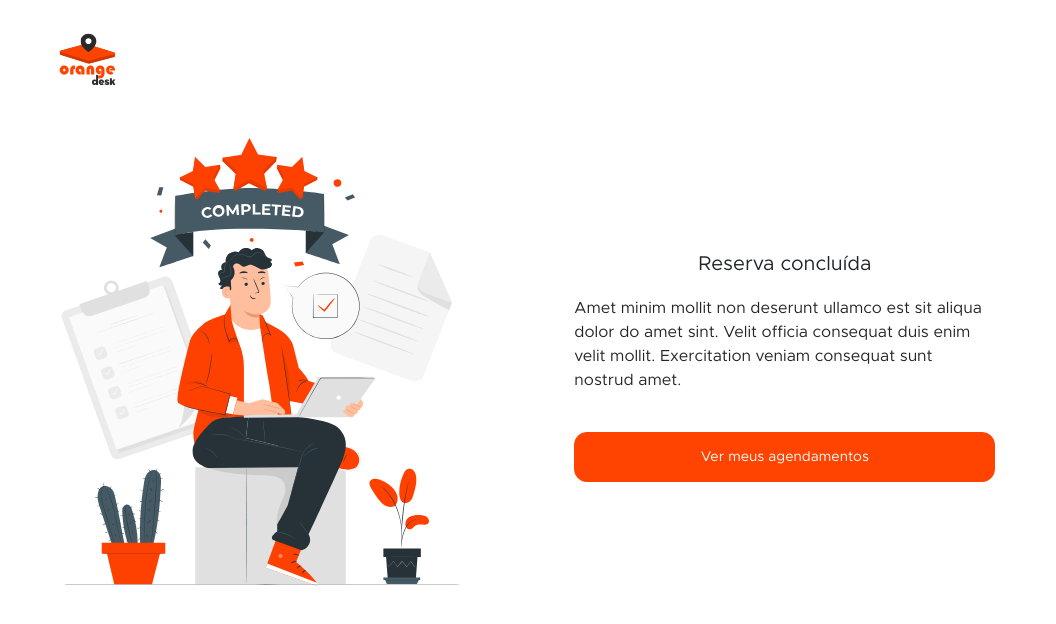
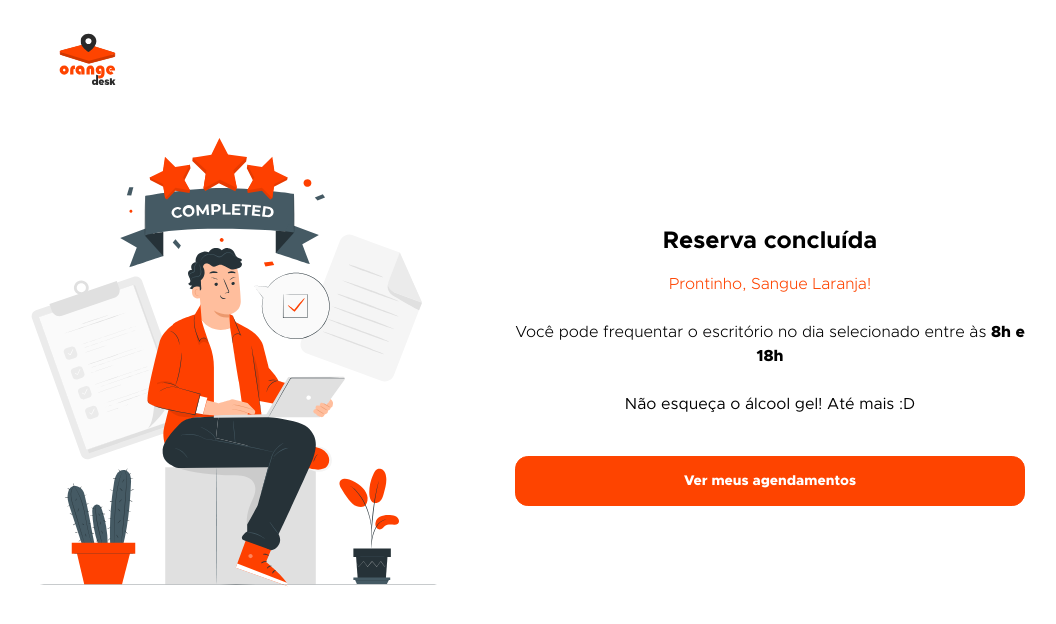
Before and after one commit to AndrezaB97/front-orange-desk, a React (Create React App) app: page /confirmation in a window 1280 px wide. Shown: the top 624 px of the page, without its empty margins (137-1193 px from the left). Built offline with nearby package versions, Linux system fonts and the light colour scheme.

Commit message:
Font Metropolis applied to page Confirmation and responsibility checked.

```diff
--- a/src/Pages/Confirmation/Confirmation.jsx
+++ b/src/Pages/Confirmation/Confirmation.jsx
@@ -14,7 +14,7 @@ const Confirmation = () => {
             <div className="container-lg container-md d-flex flex-column justify-content-start align-items-center bg-white container vw-100 vh-100">
 
                 <header className='col-lg-10 col-11 container-fluid d-flex justify-content-between align-items-center mt-3 mb-sm-1 mt-lg-4'>
-                    <Link className='col-3 col-lg-1' to='/'>
+                    <Link className='col-3 col-md-2 col-lg-1' to='/'>
                         <img className='img-fluid p-2' src={ Logo } alt='Logotipo FCamara'/>
                     </Link>
                 </header>
@@ -22,13 +22,13 @@ const Confirmation = () => {
                 <main className= 'container-fluid row w-100 d-flex justify-content-evenly flex-column align-items-center flex-lg-row mt-md-3'>
                     <img className="img-fluid col-10 col-lg-6" src={ Img } alt="Rapaz sentado com um notebook no colo, observando que seu agendamento foi concluído."/>
 
-                    <div className="d-flex flex-column align-items-center col-md-9 col-lg-5 col-12 mt-2">
-                        <h5 className='mb-1'>Reserva concluída</h5>
-                        <p className='mt-3 text-start'>
-                            Amet minim mollit non deserunt ullamco est sit aliqua dolor do amet sint. Velit officia consequat duis enim velit mollit. Exercitation veniam consequat sunt nostrud amet.
-                        </p>
+                    <div className="d-flex flex-column align-items-center col-lg-6 col-lg-5 col-12 mt-2">
+                        <h4 className='fw__bold text-black'>Reserva concluída</h4>
+                        <p className='mt-2 text-center text-orange fw__light'>Prontinho, Sangue Laranja!</p>
+                        <p className='mt-2 text-center text-black fw__light'>Você pode frequentar o escritório no dia selecionado entre às <span className='fw__extra-bold'>8h e 18h</span></p>
+                        <p className='mt-2 text-center text-black'>Não esqueça o álcool gel! Até mais :D</p>
 
-                        <Link className="btn-orange mt-2 mt-md-4 w-100 col-12 text-center" to='#'>
+                        <Link className="btn-orange fw__extra-bold mt-2 mt-md-4 w-100 col-12 text-center" to='#'>
                             Ver meus agendamentos
                         </Link>
                     </div>
--- a/src/Pages/Login/Login.jsx
+++ b/src/Pages/Login/Login.jsx
@@ -63,7 +63,7 @@ const Login = () => {
                             {errors.password && errors.password.type === "required" && <span className="text-danger">Campo obrigatório</span>}
 
                             <div className="w-auto align-self-end text-center mt-md-3">
-                                <button id='btnLogin' className='form-control btn-orange mt-5 w-100'>Criar cadastro e continuar</button>
+                                <button id='btnLogin' className='form-control btn-orange mt-5 w-100'>Fazer login e continuar</button>
                                 <ToastContainer/>
                             </div>
                         </form>
--- a/src/style/index.css
+++ b/src/style/index.css
@@ -161,6 +161,16 @@ html {
 
 /* ------------------------------------- */
 
+/* Custom class for input layout: */
+
+.form {
+  height: 2.3rem;
+  padding: 1.5rem;
+  border-radius: .8rem;
+}
+
+/* ------------------------------------- */
+
 /* Custom classes for text color and size properties: */
 
 .text-orange {
@@ -185,6 +195,8 @@ html {
 
 /* ------------------------------------- */
 
+/* Custom classes for font-weight property: */
+
 .fw__light {
   font-family: 'Metropolis Light';
 }
@@ -201,8 +213,4 @@ html {
   font-family: 'Metropolis Extra Bold';
 }
 
-.form {
-  height: 2.3rem;
-  padding: 1.5rem;
-  border-radius: .8rem;
-}
+/* ------------------------------------- */
```
